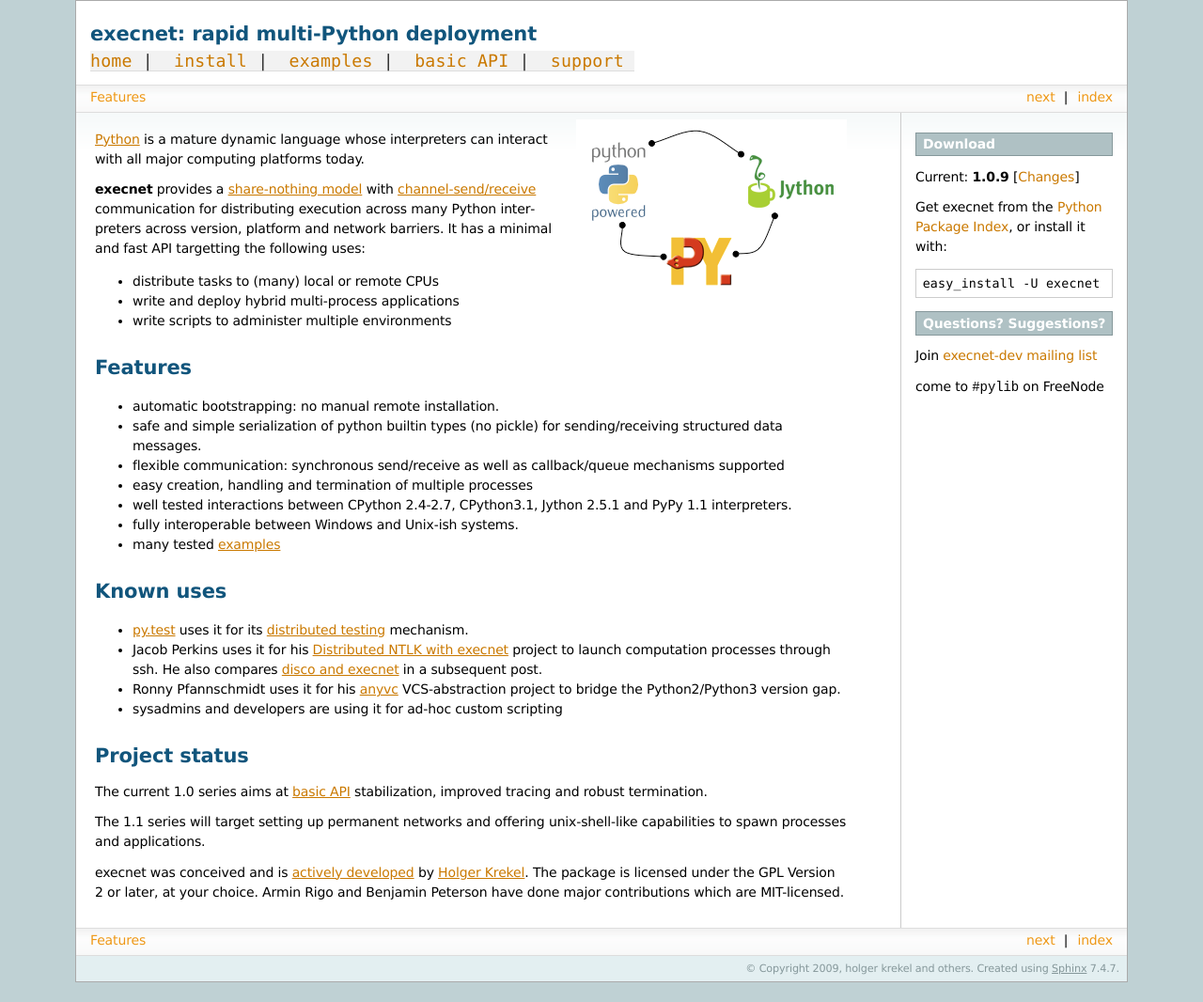
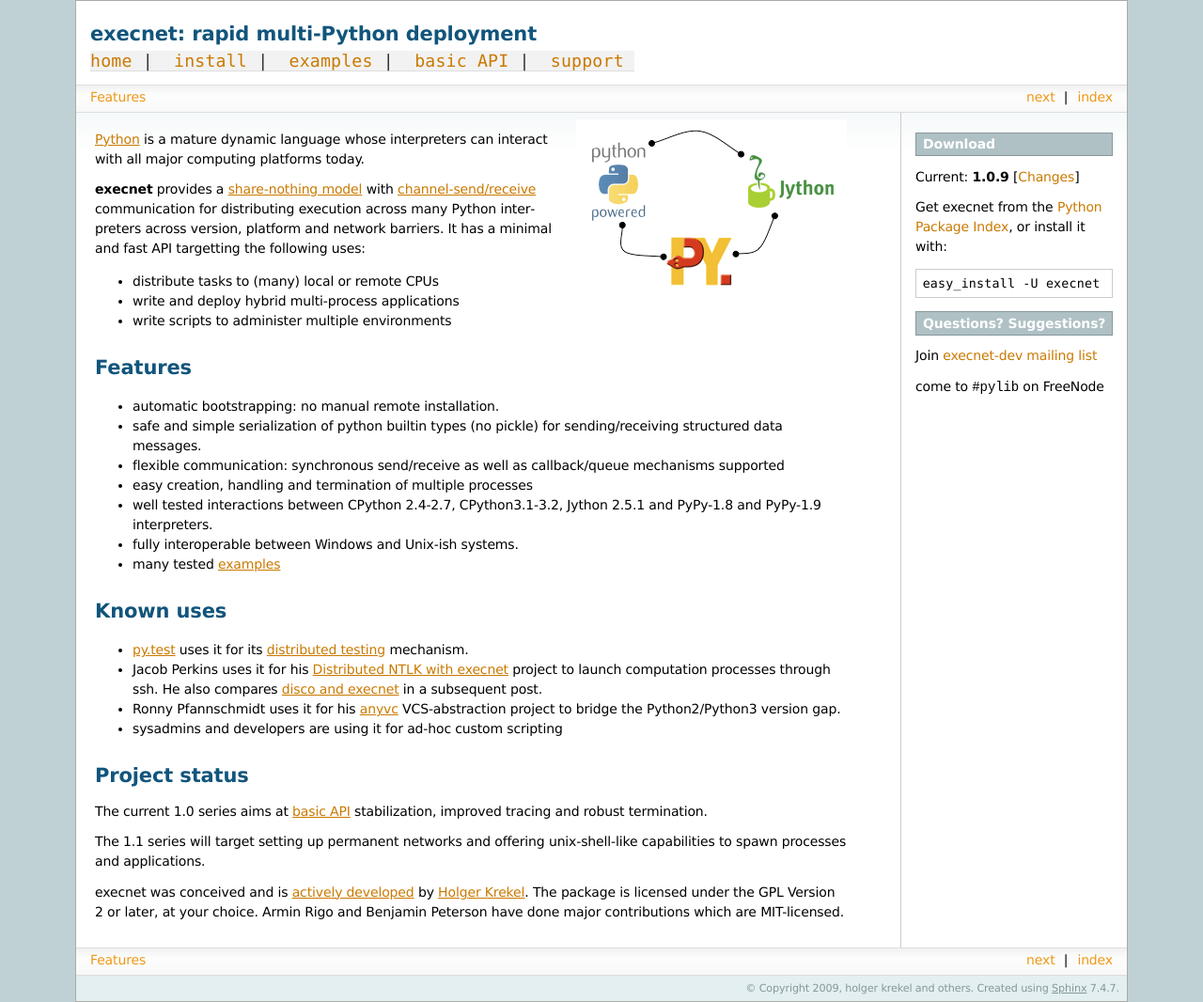
Before and after one commit to bryan-lunt/execnet, a Sphinx documentation site: the page built from doc/index.txt, in a window 1280 px wide. Shown: the whole page at 94% size. Built offline with Sphinx 7.4.7, drawn with Linux system fonts in a browser that asks for light colours; before the commit the page ends 1045 px from its top, so only the background shows below that.

Commit message:
expand envlist, tests ran against py32 and pypy successfully

```diff
--- a/doc/index.txt
+++ b/doc/index.txt
@@ -34,8 +34,8 @@ Features
 
 * easy creation, handling and termination of multiple processes
 
-* well tested interactions between CPython 2.4-2.7, CPython3.1, Jython 2.5.1
-  and PyPy 1.1 interpreters.
+* well tested interactions between CPython 2.4-2.7, CPython3.1-3.2, Jython 2.5.1
+  and PyPy-1.8 and PyPy-1.9 interpreters.
 
 * fully interoperable between Windows and Unix-ish systems.
 
--- a/setup.py
+++ b/setup.py
@@ -24,7 +24,7 @@ Features
 
 * grouped creation and robust termination of processes
 
-* well tested between CPython 2.4-3.1, Jython 2.5.1 and PyPy 1.1
+* well tested between CPython 2.4-3.2, Jython 2.5.1 and PyPy 1.1
   interpreters.
 
 * fully interoperable between Windows and Unix-ish systems.
```
Also changed, not shown: 1 other file.
